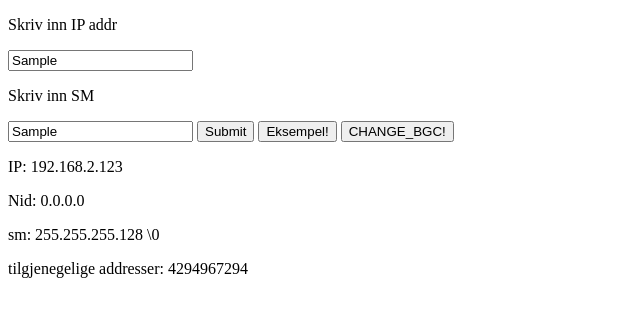
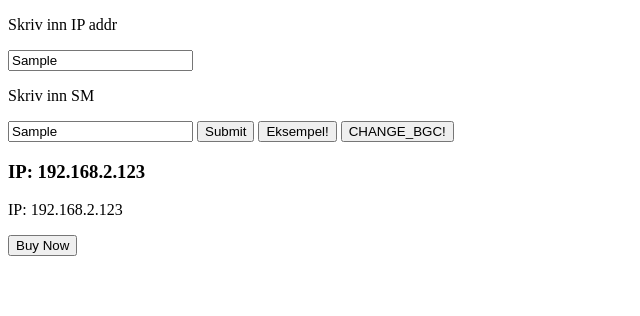
Before and after one commit to Zhokken/network_calculations, a plain HTML site: page index.html in a window 1280 px wide. Both pictures are taken after typing "Sample", "Sample" into the empty fields and a click on the button "Submit". Shown: the whole page, without its empty margins (0-640 px from the left). Drawn offline with Linux system fonts and the light colour scheme.

Commit message:
displayer via funksjon istedet for

```diff
--- a/index.html
+++ b/index.html
@@ -15,7 +15,8 @@
     <button onclick="example()">Eksempel!</button>
     <button onclick="change()">CHANGE_BGC!</button>
 
-
+    <!--testing out some bs again-->
+    <div id="target-container"></div>
 
 
     <p id="resultIP"></p>
--- a/index.js
+++ b/index.js
@@ -1,3 +1,15 @@
+
+
+
+
+
+
+
+
+
+
+
+
 /*IP 192.168.2.123
 SM 255.255.255.0
     ^
@@ -78,6 +90,11 @@ let isGreen = true;
 
 
 
+
+
+
+
+
 //basic random testing of css ahhhhhhhhhhhhh
 function change() {
     isGreen = !isGreen;
@@ -100,15 +117,15 @@ function calculate_network(ip_input, sm_input){
 
     Number(ipArr, smArr);
     console.log(ipArr, smArr);
-    resultCidr
 
 
-
-    const ip_result = document.querySelector("#resultIP");
-    const netID_result = document.querySelector("#resultNetID");
-    const cidr_result = document.querySelector("#resultCidr");
-    const addr_result = document.querySelector("#resultAddr");
-
+    //--- tester å displayResult via function!
+    //
+    // const ip_result = document.querySelector("#resultIP");
+    // const netID_result = document.querySelector("#resultNetID");
+    // const cidr_result = document.querySelector("#resultCidr");
+    // const addr_result = document.querySelector("#resultAddr");
+    //
     //let counter = 0; //tell hvor stor /xx er!
     let result = ""; //fikk undefined første iteration av loop
     let resultBinary = "";
@@ -146,26 +163,31 @@ function calculate_network(ip_input, sm_input){
 
     //KANSKJE NY function eller noe objects, får å gjøre result lettere og lage flere av
 
+
     //bare vis ip i tilleg, why not
-    let strIP = `IP: ${inputIP}`
+    let strIP = `IP: ${inputIP}`;
     //ip_result.innerHTML += strIP;
-    ip_result.innerHTML = strIP;
+    // ip_result.innerHTML = strIP; ---via funk
 
     //// NettverksID  ***** REFACTOR CODE SENERE TIL NOE BEDRE
-    //gjør dette for å ta vekk . bak stringen
-    finalResult = result.slice(0, -1);
+    //gjør dette for å ta vekk . bak stringen | siden det ble sånn etter loopen,
+    const finalResult = result.slice(0, -1);
+
+
     //FÅ RESULT PÅ SKJERM lmao
     //netID_result.innerHTML += "Nid: " + finalResult;
-    netID_result.innerHTML = "Nid: " + finalResult;
+    // netID_result.innerHTML = "Nid: " + finalResult; --- displayer via funksjon nå
 
 
     //jeg dobbelsjekker om det type av string for å være sikker lmao
     console.log(resultBinary, typeof(resultBinary));
     const c = resultBinary.split("1").length -1;
 
-    let cidr = `sm: ${inputSM} \\${c}`
+    //en str som har input SM og CIDR nummer - føler det er bedre sånn
+    let cidr = `sm: ${inputSM} \\${c}`;
+
     //cidr_result.innerHTML += cidr;
-    cidr_result.innerHTML = cidr;
+    // cidr_result.innerHTML = cidr; --- displayer via funksjon nå
 
 
 
@@ -173,12 +195,53 @@ function calculate_network(ip_input, sm_input){
     const IP_BITS = 32;
     let hostBits = IP_BITS - c;
     let totalAddr = Math.pow(2, hostBits) -2; //- bc og host
-    console.log(totalAddr);
-    let strAddr = `tilgjenegelige addresser: ${totalAddr}`
+    // console.log(totalAddr); -- skal ta bort debug kode senere
+
+
+
+
+    let strAddr = `tilgjenegelige addresser: ${totalAddr}`;
+
+
     //addr_result.innerHTML += strAddr;
-    addr_result.innerHTML = strAddr;
+    // addr_result.innerHTML = strAddr; --- jeg displayer med en function nå
     //se på submentmask for å få CIRD prefix /xx
     //do some bitwise shi idk
 
+    displayResult(strIP, cidr, finalResult);
+
+    //ip, cidr, sm, totalAddr, nid
 
 }
+function displayResult(ip, c, nid){
+
+
+    //Jeg fant ett eksempel på en eller annen nettside,,,
+    // // 1. Your data object
+    // const productInfo = {
+    //     title: "",
+    //     price: "",
+    //     imageUrl: ""
+    // };
+    const productInfo = {
+        title: `${ip}`,
+        price: `${ip}`,
+        imageUrl:`${ip}`
+    };
+    // 2. Select the container
+    const container = document.getElementById("target-container");
+
+    // 3. Generate HTML template using Template Literals (backticks)
+    const productHTML = `
+    <div class="product-card">
+        <h3>${productInfo.title}</h3>
+        <p class="price">${productInfo.price}</p>
+        <button onclick="alert('Added!')">Buy Now</button>
+    </div>
+`;
+
+    // 4. Spawn it into the container
+    // Use += to append it, or = to overwrite everything inside the container
+    container.innerHTML += productHTML;
+
+}
```
